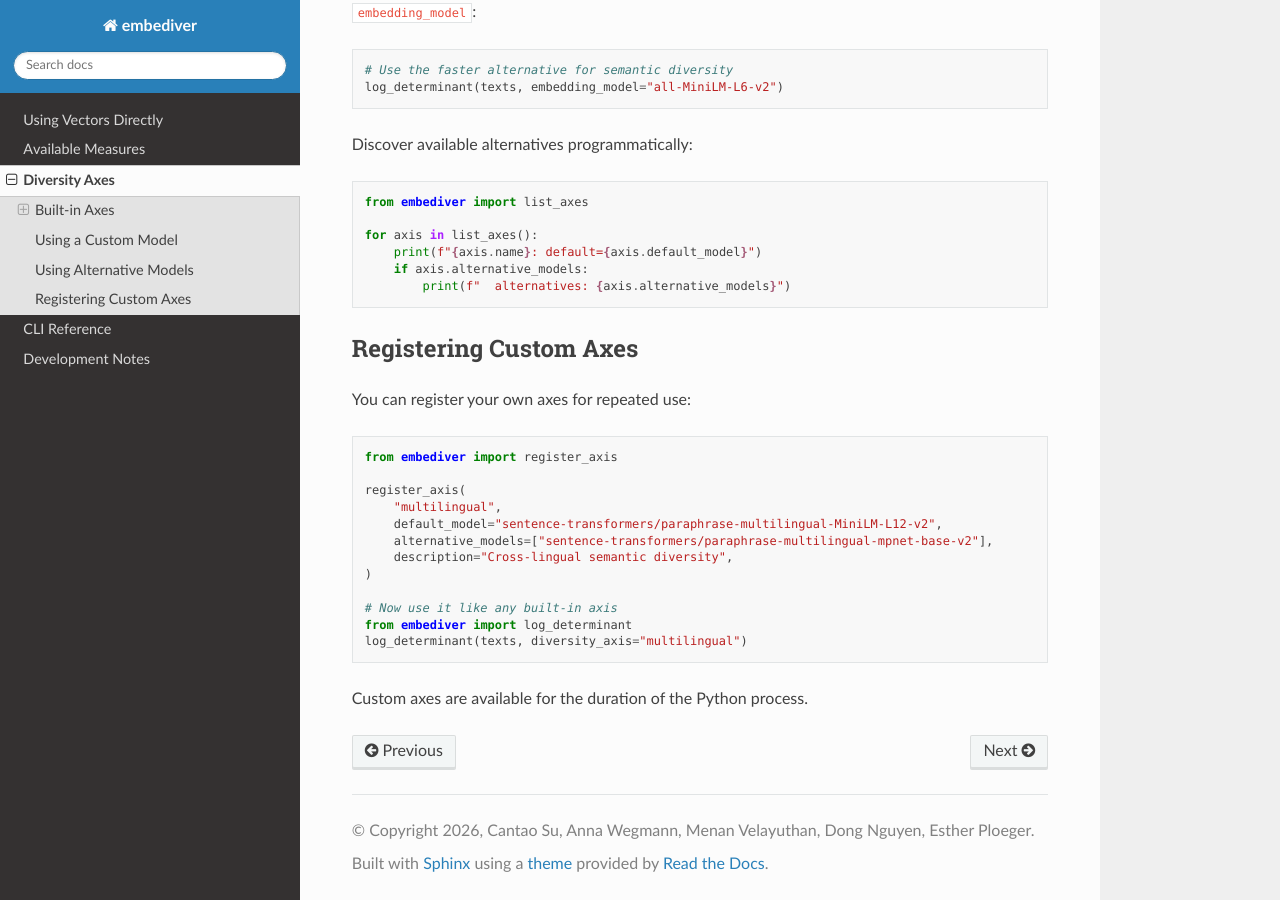
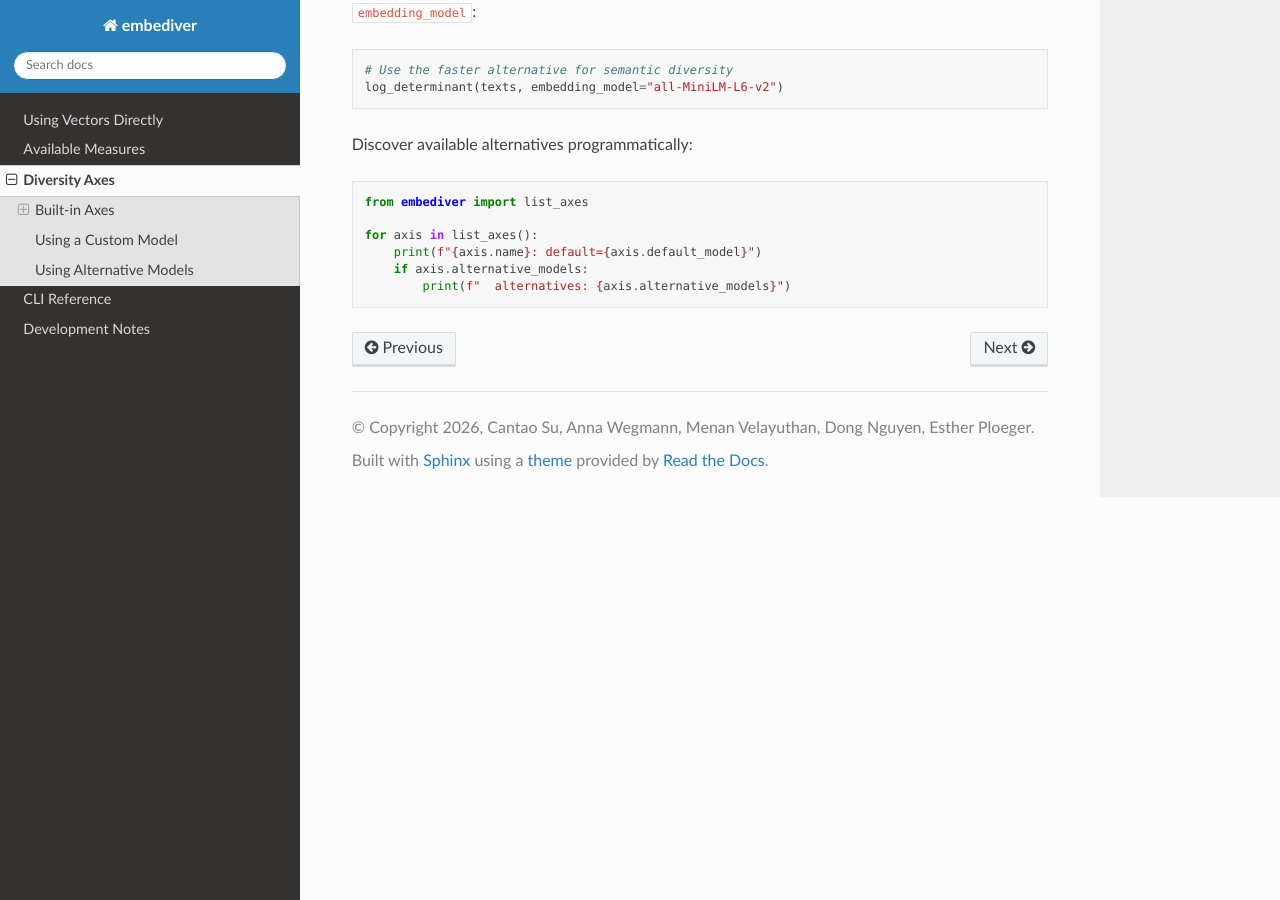
Before and after one commit to nlpsoc/emb-diversity, a Sphinx documentation site: the page built from docs/source/user-guide/axes.md, in a window 1280 px wide and 900 px high, scrolled down 1221 px. Built offline with Sphinx 7.4.7 and the Read the Docs theme 3.1.0, drawn with Linux system fonts in a browser that asks for light colours; pages that are not in the unit, such as notebooks, are missing from menus.

Commit message:
Update axes.md

````diff
--- a/docs/source/user-guide/axes.md
+++ b/docs/source/user-guide/axes.md
@@ -62,24 +62,3 @@ for axis in list_axes():
     if axis.alternative_models:
         print(f"  alternatives: {axis.alternative_models}")
 ```
-
-## Registering Custom Axes
-
-You can register your own axes for repeated use:
-
-```python
-from embediver import register_axis
-
-register_axis(
-    "multilingual",
-    default_model="sentence-transformers/paraphrase-multilingual-MiniLM-L12-v2",
-    alternative_models=["sentence-transformers/paraphrase-multilingual-mpnet-base-v2"],
-    description="Cross-lingual semantic diversity",
-)
-
-# Now use it like any built-in axis
-from embediver import log_determinant
-log_determinant(texts, diversity_axis="multilingual")
-```
-
-Custom axes are available for the duration of the Python process.
````
